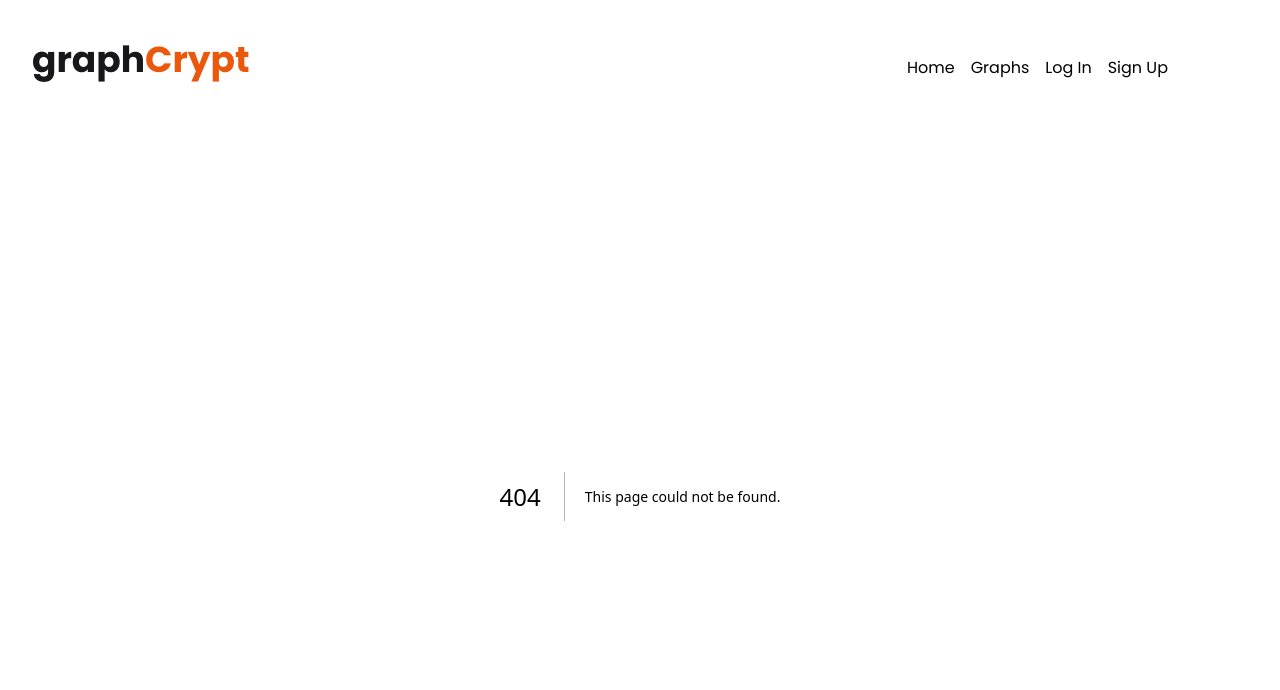
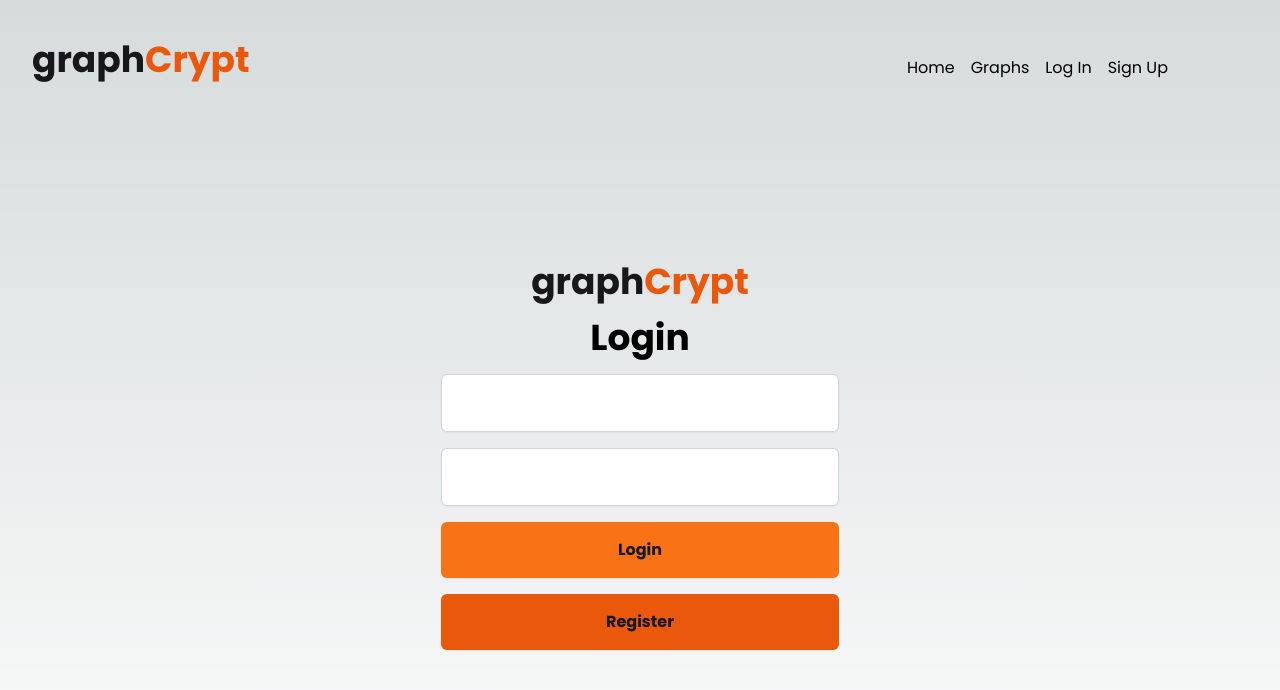
Before and after one commit to naekit/next-13-ref, a Next.js app: page /login in a window 1280 px wide. Before the commit this address had no page. Shown: the top 690 px of the page. Built offline with nearby package versions, Linux system fonts and the light colour scheme.

Commit message:
login page

```diff
--- /dev/null
+++ b/app/(auth)/head.tsx
@@ -0,0 +1,13 @@
+export default function Head() {
+	return (
+		<>
+			<title>Create Next App</title>
+			<meta
+				content="width=device-width, initial-scale=1"
+				name="viewport"
+			/>
+			<meta name="description" content="Generated by create next app" />
+			<link rel="icon" href="/favicon.ico" />
+		</>
+	)
+}
--- /dev/null
+++ b/app/(auth)/layout.tsx
@@ -0,0 +1,25 @@
+import "../globals.css"
+import { Poppins } from "@next/font/google"
+
+const poppins = Poppins({
+	weight: ["400", "700"],
+	subsets: ["latin"],
+	variable: "--font-poppins",
+})
+
+export default function RootLayout({
+	children,
+}: {
+	children: React.ReactNode
+}) {
+	return (
+		<html lang="en">
+			{/*
+        <head /> will contain the components returned by the nearest parent
+        head.tsx. Find out more at https://beta.nextjs.org/docs/api-reference/file-conventions/head
+      */}
+			<head />
+			<body className={`${poppins.className}`}>{children}</body>
+		</html>
+	)
+}
--- /dev/null
+++ b/app/(auth)/login/page.tsx
@@ -0,0 +1,56 @@
+"use client"
+
+import Link from "next/link"
+import { useState } from "react"
+
+const Login = () => {
+	const [email, setEmail] = useState("")
+	const [password, setPassword] = useState("")
+
+	const submitHandler = (e) => {
+		e.preventDefault()
+	}
+
+	return (
+		<div className="flex flex-col items-center justify-center h-screen pb-20">
+			<Link
+				href="/"
+				className="text-4xl font-bold text-orange-600 dark:text-gray-100 font-roboto pb-4 pt-0 mt-0"
+			>
+				<span className="text-zinc-900">graph</span>Crypt
+			</Link>
+			<h1 className="text-4xl font-bold">Login</h1>
+			<form
+				className="flex flex-col items-center justify-center"
+				onSubmit={submitHandler}
+			>
+				<input
+					type="email"
+					value={email}
+					onChange={(e) => setEmail(e.target.value)}
+					className="mt-4 py-4 px-10 border border-gray-300 rounded-md shadow-sm focus:outline-none focus:ring-2 focus:ring-offset-2 focus:ring-indigo-500"
+				/>
+				<input
+					type="password"
+					value={password}
+					onChange={(e) => setPassword(e.target.value)}
+					className="mt-4 py-4 px-10 border border-gray-300 rounded-md shadow-sm focus:outline-none focus:ring-2 focus:ring-offset-2 focus:ring-indigo-500"
+				/>
+				<button
+					type="submit"
+					className="mt-4 py-4 px-10 w-full bg-orange-500 text-gray-900 font-bold rounded-md shadow-sm focus:outline-none focus:ring-2 focus:ring-offset-2 focus:ring-indigo-500"
+				>
+					Login
+				</button>
+				<Link
+					href="/register"
+					className="mt-4 py-4 px-10 w-full text-center bg-orange-600 text-gray-900 font-bold rounded-md shadow-sm focus:outline-none focus:ring-2 focus:ring-offset-2 focus:ring-indigo-500"
+				>
+					Register
+				</Link>
+			</form>
+		</div>
+	)
+}
+
+export default Login
--- a/app/layout.tsx
+++ b/app/layout.tsx
@@ -33,7 +33,7 @@ export default function RootLayout({
 							<a href="/graphs">Graphs</a>
 						</li>
 						<li>
-							<a href="/about">Log In</a>
+							<a href="/login">Log In</a>
 						</li>
 						<li>
 							<a href="/about">Sign Up</a>
```
